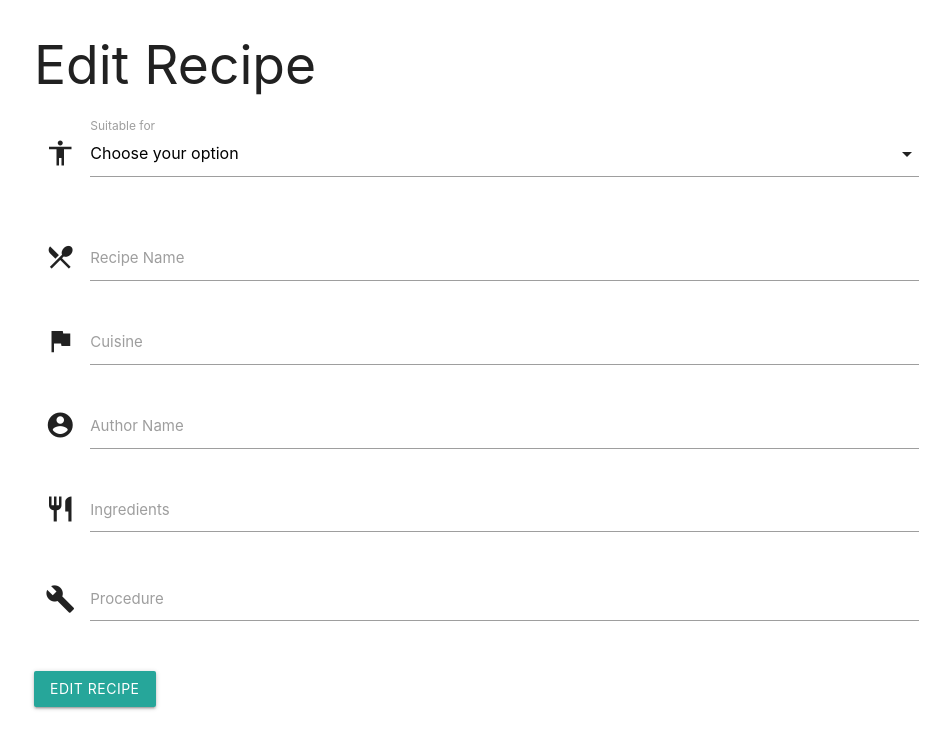
After one commit to jeffoneilldev/dcd-milestone-project-recipes, a Flask app: template templates/editrecipe.html in a window 1280 px wide. The commit adds this page. Shown: the top 749 px of the page, without its empty margins (158-1108 px from the left). Run offline with Flask 2, Linux system fonts and the light colour scheme; the template is opened without the code that fills it, so the values that code supplies are empty; some libraries are stand-ins or nearby versions.

Commit message:
added an edit recipe button and some styling

```diff
--- a/app.py
+++ b/app.py
@@ -19,6 +19,20 @@ def add_recipe():
     return render_template("addrecipe.html",
     search_recipes=mongo.db.search_recipes.find())
 
+@app.route('/update_recipe', methods=['POST'])
+def update_recipe():
+    recipe = mongo.db.recipe
+    recipe.insert_one(request.form.to_dict())
+    return redirect(url_for('get_recipe'))
+
+@app.route('/edit_recipe/<recipe_id>')
+def edit_recipe(recipe_id):
+    the_recipe =  mongo.db.recipes.find_one({"_id": ObjectId(recipe_id)})
+    all_searches =  mongo.db.search_recipes.find()
+    return render_template('editrecipe.html', recipe=the_recipe,
+                           search_recipes=all_searches)
+
+
 if __name__ == '__main__':
     app.run(host=os.environ.get('IP'),
             port=int(os.environ.get('PORT')),
--- /dev/null
+++ b/static/css/style.css
@@ -0,0 +1,12 @@
+
+.btn_small {
+    height: 24px;
+    width: 60px;
+    line-height: 24px;
+    margin: 5px 5px;
+
+}
+
+.recipe_header {
+    margin-top: 5px;
+}
--- a/templates/base.html
+++ b/templates/base.html
@@ -5,11 +5,13 @@
     <!--link to Materialize for styling and icons etc-->
     <link href="https://fonts.googleapis.com/icon?family=Material+Icons" rel="stylesheet">
     <link rel="stylesheet" href="https://cdnjs.cloudflare.com/ajax/libs/materialize/1.0.0/css/materialize.min.css">
-
+    <link rel="stylesheet" href="{{url_for('static', filename='css/style.css')}}" type="text/css" />
 </head>
 
 <body>
+    <div class="container">
     {% block content %} {% endblock %}
+    </div>
     <!--to initialize materialize, I need to load jQuery here-->
     <script src="https://cdnjs.cloudflare.com/ajax/libs/jquery/3.2.1/jquery.min.js"></script>
     <script src="https://cdnjs.cloudflare.com/ajax/libs/materialize/1.0.0/js/materialize.min.js"></script>
--- /dev/null
+++ b/templates/editrecipe.html
@@ -0,0 +1,60 @@
+{% extends 'base.html' %} {% block content %}
+
+<h2>Edit Recipe</h2>
+
+<!--a form for the user to edit a recipe-->
+<div class="row">
+    <form action="{{ url_for('update_recipe') }}" method="POST" class="col s12">
+        <!--the first row asks the user to select either vegetarian or meat eater, these options come dynamically from mongo-->
+        <div class="row">
+            <div class="input-field col s12">
+                <i class="material-icons prefix">accessibility</i>
+                <select id="searchrecipes" name="suitable_for">
+              <option value="" disabled selected>Choose your option</option>
+                {% for search in search_recipes %}
+                  <option value="{{search.suitable_for}}">{{search.suitable_for}}</option>
+                {% endfor %}
+            </select>
+                <label>Suitable for</label>
+            </div>
+        </div>
+
+        <!--here are the input fields for the user to enter their information-->
+        <div class="row">
+            <div class="input-field col s12">
+                <i class="material-icons prefix">local_dining</i>
+                <input id="recipe_name" name="recipe_name" type="text" class="validate">
+                <label for="icon_prefix">Recipe Name</label>
+            </div>
+            <div class="input-field col s12">
+                <i class="material-icons prefix">flag</i>
+                <input id="cuisine" name="cuisine" type="text" class="validate">
+                <label for="icon_prefix">Cuisine</label>
+            </div>
+            <div class="input-field col s12">
+                <i class="material-icons prefix">account_circle</i>
+                <input id="author" name="author" type="text" class="validate">
+                <label for="icon_prefix">Author Name</label>
+            </div>
+            <div class="input-field col s12">
+                <i class="material-icons prefix">restaurant</i>
+                <textarea name="ingredients" id="ingredients" class="materialize-textarea"></textarea>
+                <label for="icon_prefix">Ingredients</label>
+            </div>
+            <div class="input-field col s12">
+                <i class="material-icons prefix">build</i>
+                <textarea name="procedure" id="procedure" class="materialize-textarea"></textarea>
+                <label for="icon_prefix">Procedure</label>
+            </div>
+        </div>
+
+        <!--edit recipe button-->
+        <div class="row">
+            <button class="btn waves-effect waves-light" type="submit" name="action">Edit Recipe
+          <!--<i class="material-icons right">send</i>-->
+      </button>
+        </div>
+    </form>
+</div>
+
+{% endblock %}
```
Also changed, not shown: templates/addrecipe.html (+12 -3 lines), templates/recipe.html (+6 -4 lines).
